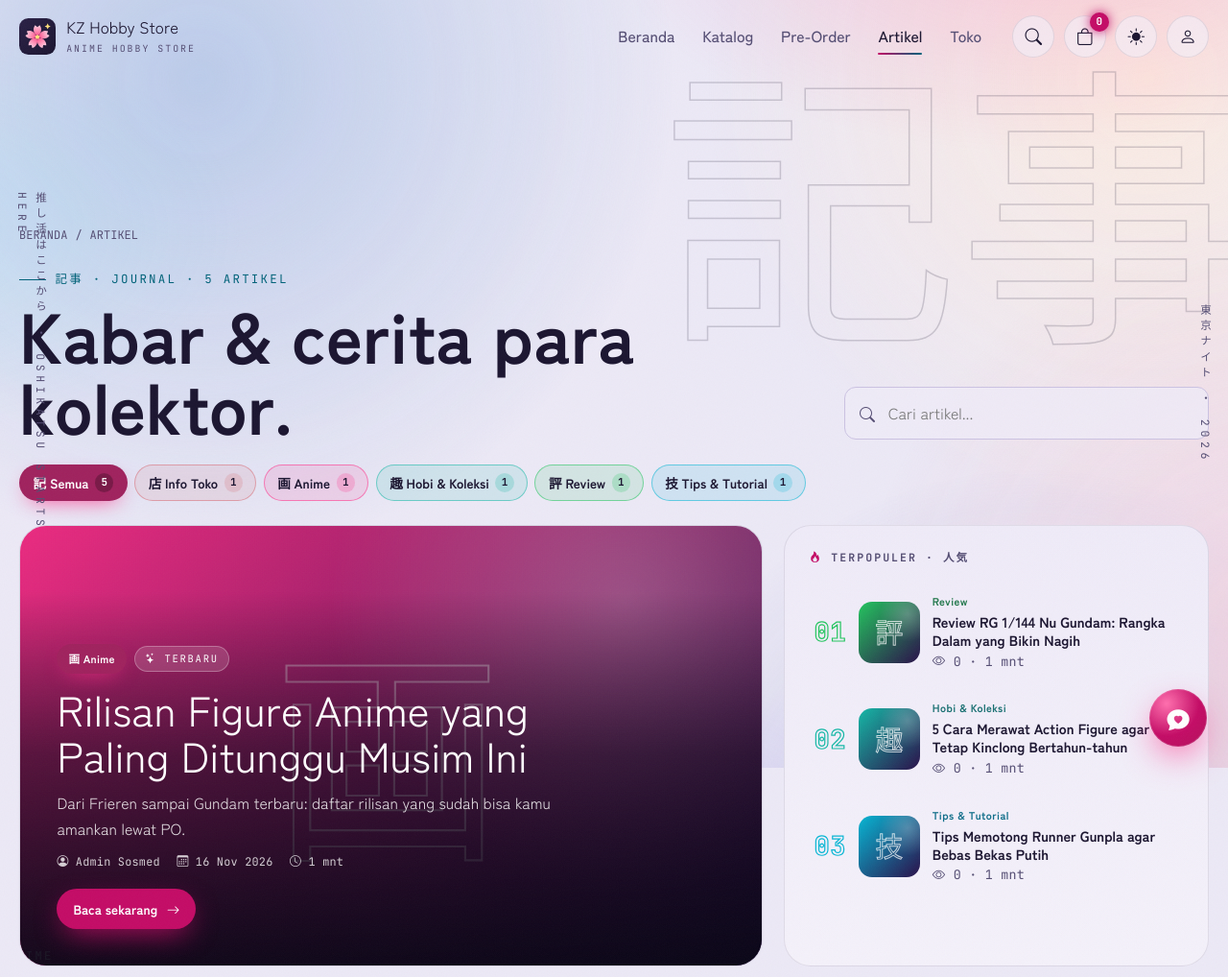
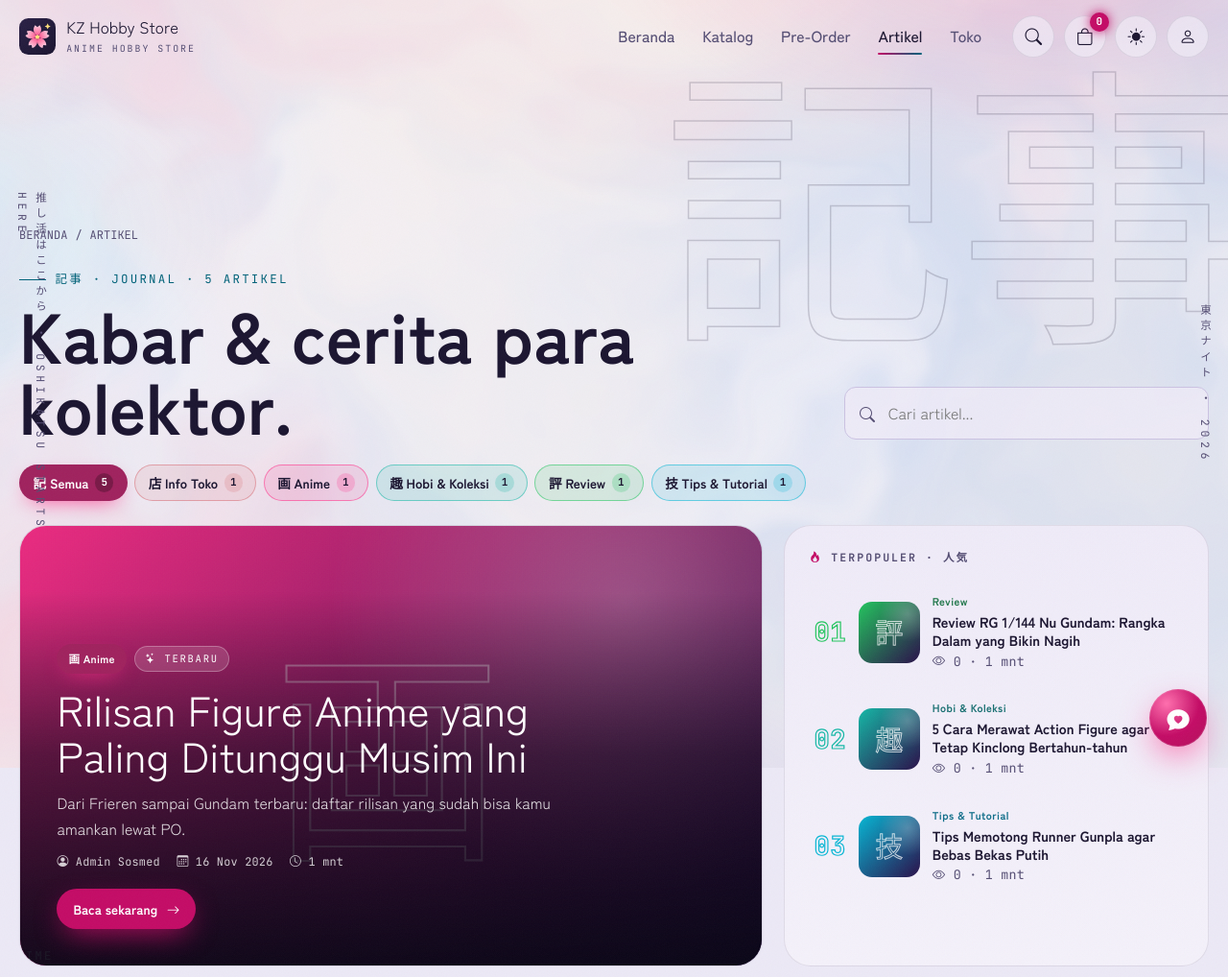
Before and after one commit to MaskFpv/KZ_Hobby_Store, a Laravel app: page /artikel in a window 1280 px wide. Shown: the top 1018 px of the page at 96% size. Run offline with Laravel 10, Linux system fonts and the light colour scheme; data comes from the database, SQL or seed files in the repository; parts of the project's set-up code (start-up, migrations or seed data) failed here and were passed over; some libraries are stand-ins or nearby versions; some web fonts are replaced.

Commit message:
Latar hidup liquid gradient WebGL: warna mengalir di website & panel
- live-bg.js: shader domain-warping (fbm) ~30 fps, resolusi rendah, palet per tema dari CSS
  dengan transisi halus saat ganti tema; mode hemat animasi = satu frame diam
- Fallback blob CSS bila WebGL tidak tersedia, veil tipis menjaga keterbacaan teks
- Palet terang/gelap disesuaikan; warna teks redup dikoreksi agar kontras tetap >= 4.5

Co-Authored-By: Claude Opus 5.5 <noreply@anthropic.com>

```diff
--- a/public/css/store.css
+++ b/public/css/store.css
@@ -20,7 +20,7 @@
     --violet: #9b6bff;
     --yellow: #ffe066;
     --text: #eeeaff;
-    --muted: #9a94c4;
+    --muted: #aaa4d3;
     --line: rgba(var(--fg-rgb), .09);
     --radius: 18px;
     --font-display: 'Dela Gothic One', 'Zen Kaku Gothic New', sans-serif;
@@ -42,6 +42,12 @@
     --live-2: rgba(6, 22, 70, .85);
     --live-3: rgba(112, 22, 62, .6);
     --live-4: rgba(20, 30, 96, .55);
+    --live-c0: #070c26;
+    --live-c1: #005a82;
+    --live-c2: #0c1c58;
+    --live-c3: #74184c;
+    --live-c4: #1d4596;
+    --live-veil: rgba(4, 6, 20, .22);
     color-scheme: dark;
 }
 /* Mode terang: neon tetap, latar lavender lembut (tidak silau di proyektor) */
@@ -72,6 +78,12 @@
     --live-2: rgba(253, 236, 224, .9);
     --live-3: rgba(143, 155, 209, .45);
     --live-4: rgba(246, 201, 214, .7);
+    --live-c0: #e9ecf7;
+    --live-c1: #b4c9ea;
+    --live-c2: #fbeee4;
+    --live-c3: #f4cbd9;
+    --live-c4: #aab3df;
+    --live-veil: rgba(246, 244, 252, .26);
     color-scheme: light;
 }
 
@@ -100,6 +112,10 @@ body {
 .live-bg i:nth-child(2) { top: -40vmax; right: -32vmax; background: radial-gradient(circle, var(--live-2) 0%, transparent 62%); animation-duration: 32s, 11s; animation-delay: -9s, -3s; }
 .live-bg i:nth-child(3) { bottom: -42vmax; right: -28vmax; background: radial-gradient(circle, var(--live-3) 0%, transparent 62%); animation-duration: 29s, 10s; animation-delay: -15s, -6s; }
 .live-bg i:nth-child(4) { top: 10vmax; right: -40vmax; background: radial-gradient(circle, var(--live-4) 0%, transparent 60%); animation-duration: 36s, 12s; animation-delay: -4s, -8s; }
+.live-bg canvas { position: absolute; inset: 0; width: 100%; height: 100%; display: none; }
+.live-gl .live-bg canvas { display: block; }
+.live-gl .live-bg i { display: none; }
+.live-bg::after { content: ""; position: absolute; inset: 0; background: var(--live-veil, transparent); } /* tirai tipis: teks tetap terbaca */
 @keyframes live-drift {
     0% { transform: translate(0, 0) scale(1); }
     33% { transform: translate(7vmax, 5vmax) scale(1.12); }
--- /dev/null
+++ b/public/js/live-bg.js
@@ -0,0 +1,112 @@
+/* Latar "liquid gradient" (live wallpaper) untuk website & panel.
+   Shader WebGL dengan domain warping: warna mengalir seperti cairan. Palet dari CSS (--live-c0..c4)
+   per tema, berganti halus saat tema diubah. Dirender di resolusi rendah (gradasi tetap mulus) & ~30 fps.
+   Tanpa WebGL: latar CSS bawaan tetap tampil. Mode "hemat animasi": satu frame diam. */
+(function () {
+    const canvas = document.querySelector('.live-bg canvas');
+    if (!canvas) return;
+    const gl = canvas.getContext('webgl', { antialias: false, alpha: false, preserveDrawingBuffer: false, powerPreference: 'low-power' });
+    if (!gl) return;
+
+    const root = document.documentElement;
+    const SCALE = 0.35; // resolusi render relatif layar
+    const FRAME_MS = 1000 / 30;
+
+    const vert = 'attribute vec2 p; void main(){ gl_Position = vec4(p, 0.0, 1.0); }';
+    const frag = `
+        precision mediump float;
+        uniform vec2 uRes; uniform float uTime;
+        uniform vec3 uC0; uniform vec3 uC1; uniform vec3 uC2; uniform vec3 uC3; uniform vec3 uC4;
+        float hash(vec2 p){ p = fract(p * vec2(123.34, 456.21)); p += dot(p, p + 45.32); return fract(p.x * p.y); }
+        float noise(vec2 p){
+            vec2 i = floor(p), f = fract(p);
+            vec2 u = f * f * (3.0 - 2.0 * f);
+            return mix(mix(hash(i), hash(i + vec2(1.0, 0.0)), u.x), mix(hash(i + vec2(0.0, 1.0)), hash(i + vec2(1.0, 1.0)), u.x), u.y);
+        }
+        float fbm(vec2 p){
+            float v = 0.0, a = 0.5;
+            mat2 m = mat2(1.6, 1.2, -1.2, 1.6);
+            for (int i = 0; i < 4; i++) { v += a * noise(p); p = m * p; a *= 0.5; }
+            return v;
+        }
+        void main(){
+            vec2 uv = gl_FragCoord.xy / uRes;
+            vec2 p = uv * vec2(uRes.x / uRes.y, 1.0) * 1.6;
+            float t = uTime * 0.11;
+            vec2 q = vec2(fbm(p + vec2(0.0, t)), fbm(p + vec2(5.2, 1.3) - t * 0.8));
+            vec2 r = vec2(fbm(p + 3.2 * q + vec2(1.7, 9.2) + t * 1.2), fbm(p + 3.2 * q + vec2(8.3, 2.8) - t));
+            float f = fbm(p + 2.6 * r);
+            vec3 col = mix(uC0, uC1, smoothstep(0.15, 0.85, f));
+            col = mix(col, uC2, smoothstep(0.25, 1.1, length(q)));
+            col = mix(col, uC3, smoothstep(0.35, 0.95, r.x) * 0.9);
+            col = mix(col, uC4, smoothstep(0.55, 1.0, r.y) * 0.7);
+            gl_FragColor = vec4(col, 1.0);
+        }`;
+
+    const compile = (type, src) => { const s = gl.createShader(type); gl.shaderSource(s, src); gl.compileShader(s); return s; };
+    const prog = gl.createProgram();
+    gl.attachShader(prog, compile(gl.VERTEX_SHADER, vert));
+    gl.attachShader(prog, compile(gl.FRAGMENT_SHADER, frag));
+    gl.linkProgram(prog);
+    if (!gl.getProgramParameter(prog, gl.LINK_STATUS)) return; // gagal: tetap latar CSS
+    gl.useProgram(prog);
+
+    const buf = gl.createBuffer();
+    gl.bindBuffer(gl.ARRAY_BUFFER, buf);
+    gl.bufferData(gl.ARRAY_BUFFER, new Float32Array([-1, -1, 1, -1, -1, 1, 1, 1]), gl.STATIC_DRAW);
+    const loc = gl.getAttribLocation(prog, 'p');
+    gl.enableVertexAttribArray(loc);
+    gl.vertexAttribPointer(loc, 2, gl.FLOAT, false, 0, 0);
+
+    const u = (name) => gl.getUniformLocation(prog, name);
+    const uRes = u('uRes'), uTime = u('uTime');
+    const uCols = [0, 1, 2, 3, 4].map((i) => u(`uC${i}`));
+
+    // Palet dari CSS tema aktif; berpindah halus ke palet baru saat tema diganti
+    const hex = (h) => { const n = parseInt(h.trim().replace('#', ''), 16); return [(n >> 16 & 255) / 255, (n >> 8 & 255) / 255, (n & 255) / 255]; };
+    const readPalette = () => [0, 1, 2, 3, 4].map((i) => hex(getComputedStyle(root).getPropertyValue(`--live-c${i}`) || '#000000'));
+    let from = readPalette(), to = from, blendStart = 0;
+    const BLEND_MS = 1400;
+    window.addEventListener('themechange', () => {
+        from = currentPalette(performance.now());
+        requestAnimationFrame(() => { to = readPalette(); blendStart = performance.now(); });
+    });
+    const currentPalette = (now) => {
+        const k = Math.min(1, (now - blendStart) / BLEND_MS);
+        const e = k * k * (3 - 2 * k);
+        return to.map((c, i) => c.map((v, j) => from[i][j] + (v - from[i][j]) * e));
+    };
+
+    const resize = () => {
+        const w = Math.max(1, Math.round(innerWidth * SCALE));
+        const h = Math.max(1, Math.round(innerHeight * SCALE));
+        if (canvas.width !== w || canvas.height !== h) { canvas.width = w; canvas.height = h; gl.viewport(0, 0, w, h); }
+    };
+    addEventListener('resize', resize);
+    resize();
+
+    const still = root.classList.contains('reduce-motion');
+    const seed = Math.random() * 100; // tiap kunjungan pola awal berbeda
+    let last = 0;
+    function draw(now) {
+        resize();
+        gl.uniform2f(uRes, canvas.width, canvas.height);
+        gl.uniform1f(uTime, seed + (still ? 0 : now / 1000));
+        currentPalette(now).forEach((c, i) => gl.uniform3fv(uCols[i], c));
+        gl.drawArrays(gl.TRIANGLE_STRIP, 0, 4);
+    }
+    function loop(now) {
+        if (now - last >= FRAME_MS) { last = now; draw(now); }
+        requestAnimationFrame(loop);
+    }
+
+    root.classList.add('live-gl'); // CSS menyembunyikan latar cadangan
+    if (still) {
+        draw(performance.now());
+        // tetap gambar ulang saat tema berganti (lihat listener themechange)
+        const blendLoop = (now) => { draw(now); if (now - blendStart < BLEND_MS) requestAnimationFrame(blendLoop); };
+        window.addEventListener('themechange', () => requestAnimationFrame(blendLoop));
+    } else {
+        requestAnimationFrame(loop);
+    }
+})();
--- a/resources/views/auth/login.blade.php
+++ b/resources/views/auth/login.blade.php
@@ -95,6 +95,7 @@
         });
     </script>
     <script src="{{ asset('js/theme.js') }}?v={{ filemtime(public_path('js/theme.js')) }}"></script>
+    <script src="{{ asset('js/live-bg.js') }}?v={{ filemtime(public_path('js/live-bg.js')) }}"></script>
 </body>
 
 </html>
--- a/resources/views/layouts/app.blade.php
+++ b/resources/views/layouts/app.blade.php
@@ -52,6 +52,7 @@
     <x-livewire-alert::scripts />
 
     <script src="{{ asset('js/theme.js') }}?v={{ filemtime(public_path('js/theme.js')) }}"></script>
+    <script src="{{ asset('js/live-bg.js') }}?v={{ filemtime(public_path('js/live-bg.js')) }}"></script>
     <script src="{{ asset('js/app.js') }}?v={{ filemtime(public_path('js/app.js')) }}"></script>
 
     {{-- Notifikasi flash --}}
--- a/resources/views/layouts/store.blade.php
+++ b/resources/views/layouts/store.blade.php
@@ -174,6 +174,7 @@
     @endif
     @stack('scripts-before')
     <script src="{{ asset('js/theme.js') }}?v={{ filemtime(public_path('js/theme.js')) }}"></script>
+    <script src="{{ asset('js/live-bg.js') }}?v={{ filemtime(public_path('js/live-bg.js')) }}"></script>
     <script src="{{ asset('js/store.js') }}?v={{ filemtime(public_path('js/store.js')) }}"></script>
     @stack('scripts')
 </body>
--- a/resources/views/partials/live-bg.blade.php
+++ b/resources/views/partials/live-bg.blade.php
@@ -1,2 +1,3 @@
-{{-- Latar "bernapas" (live wallpaper): 4 bidang warna yang bergeser & berdenyut pelan. Warna per tema di CSS (--live-*). --}}
-<div class="live-bg" aria-hidden="true"><i></i><i></i><i></i><i></i></div>
+{{-- Latar hidup "liquid gradient": canvas WebGL (public/js/live-bg.js); bidang warna CSS di bawahnya sebagai cadangan.
+     Palet per tema di CSS (--live-c0..c4), lapisan tipis (--live-veil) menjaga teks tetap terbaca. --}}
+<div class="live-bg" aria-hidden="true"><i></i><i></i><i></i><i></i><canvas></canvas></div>
```
Also changed, not shown: public/css/app.css.
